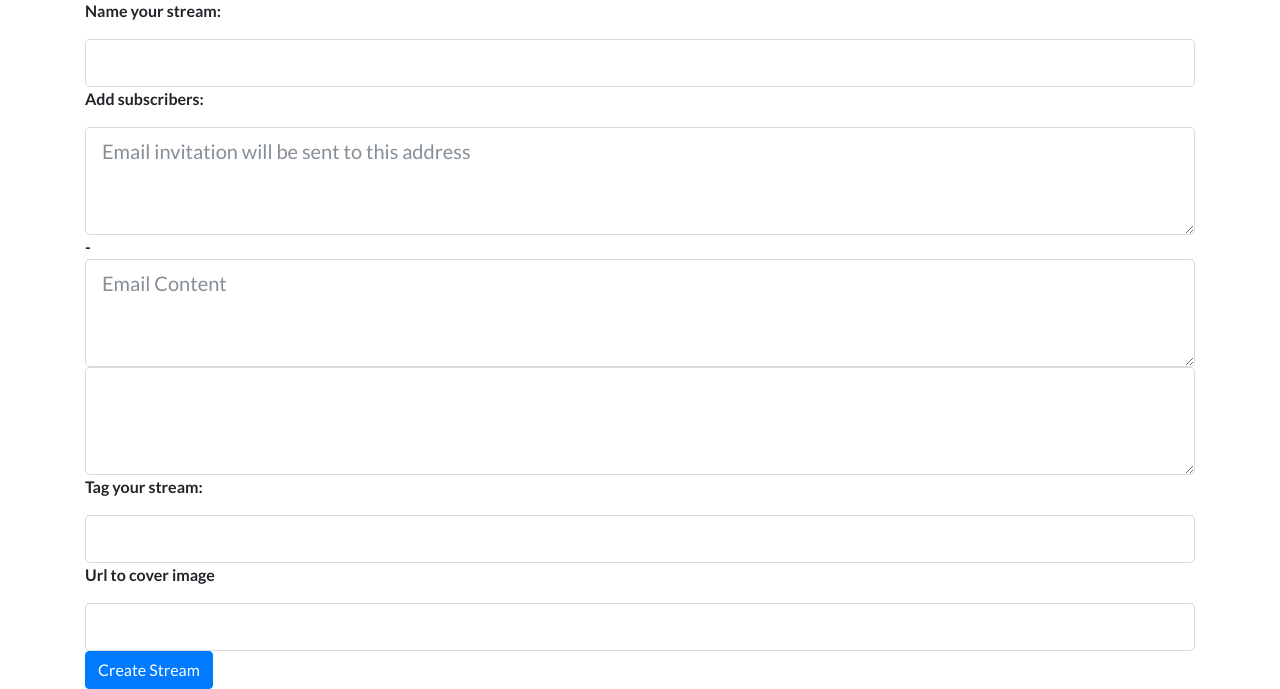
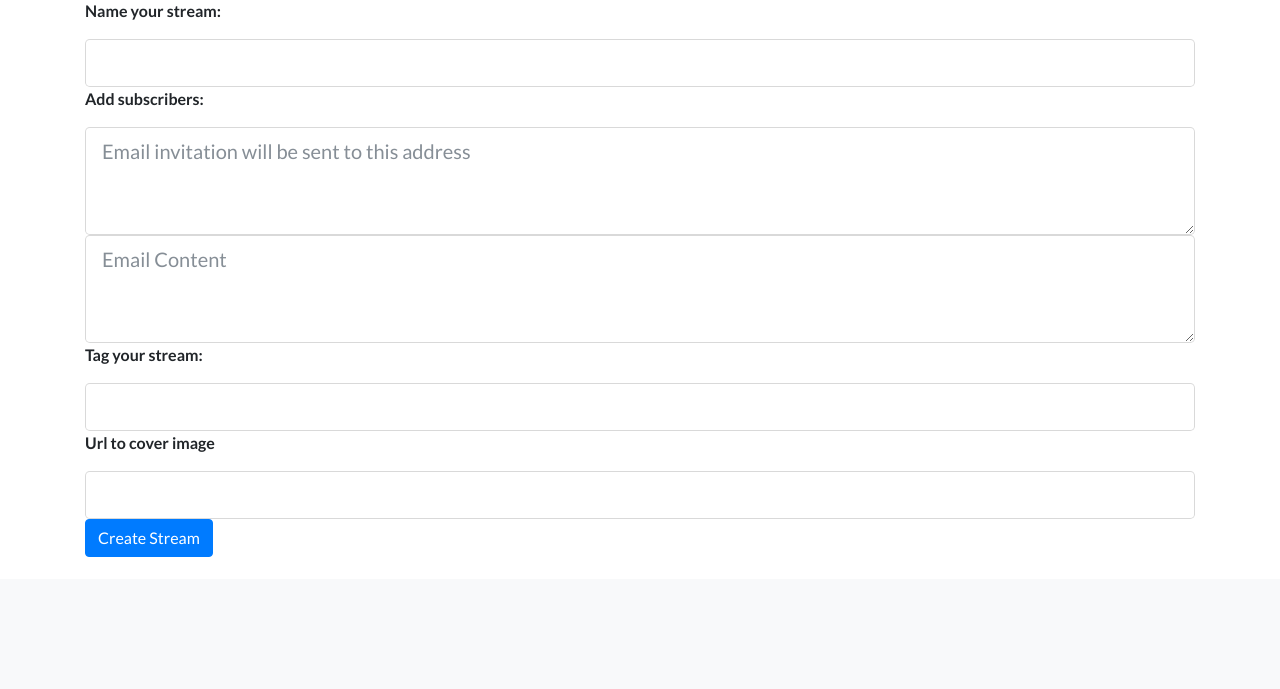
Before and after one commit to utpatrick/photo_stream_web, a Python web app: template templates/create_page.html in a window 1280 px wide. Shown: the part 221-910 px from the top of the page. After the commit the page ends 778 px from the top, so only its background shows below. Run offline with Jinja, Linux system fonts and the light colour scheme; the template is opened without the code that fills it, so the values that code supplies are empty; some libraries are stand-ins or nearby versions.

Commit message:
New email (#32)
* change email account

* change the html of createpge

* change the email account to defalut one

```diff
--- a/connexus.py
+++ b/connexus.py
@@ -84,7 +84,7 @@ class CreatePage(webapp2.RequestHandler):
 
         email_content = self.request.get('email_content')
         for subscriber in email_list:
-            mail.send_mail(sender = "xiaocs1@utexas.com",to = subscriber,subject = "Welcome to Connexus!",body = email_content)
+            mail.send_mail(sender = "xs2948@connex-xiaocheng.appspotmail.com",to = subscriber,subject = "Welcome to Connexus!",body = email_content)
 
         template_value = {
             'greeting': 'this is the create page'
--- a/templates/create_page.html
+++ b/templates/create_page.html
@@ -6,8 +6,7 @@
         <input class="form-control form-control-lg" type="text" name="stream_name">
         <p>Add subscribers:</p>
         <textarea class="form-control form-control-lg" type="text" name="sub" rows="3" placeholder="Email invitation will be sent to this address"></textarea>
--       <textarea class="form-control form-control-lg" type="text" name="email_content" rows="3" placeholder="Email Content"></textarea>
-        <textarea class="form-control form-control-lg" type="text" name="sub" rows="3"></textarea>
+        <textarea class="form-control form-control-lg" type="text" name="email_content" rows="3" placeholder="Email Content"></textarea>
         <p>Tag your stream:</p>
         <input class="form-control form-control-lg" type="text" name="tag">
         <p>Url to cover image</p>
```
